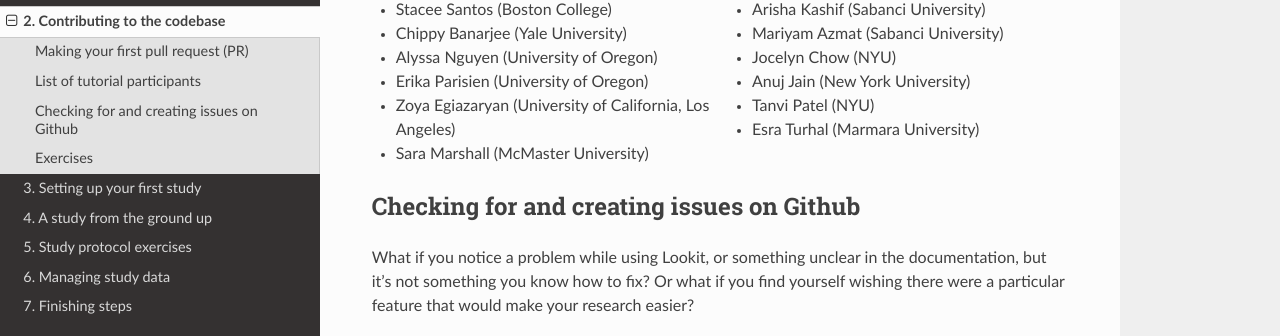
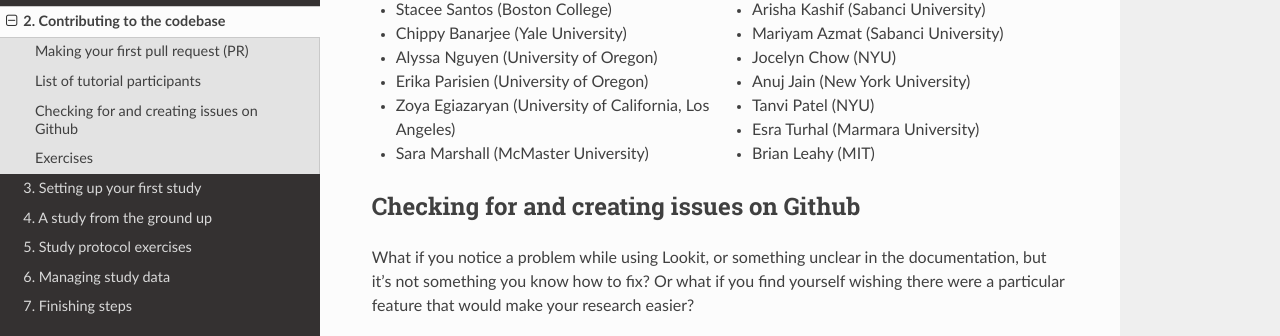
Before and after one commit to lookit/lookit-docs, a Sphinx documentation site: the page built from docs/source/tutorial-contributing.rst, in a window 1280 px wide and 900 px high, scrolled down 7809 px. Shown: the part 114-450 px from the top of the window. Built offline with Sphinx 7.4.7 and the Read the Docs theme 2.0.0, drawn with Linux system fonts in a browser that asks for light colours.

Commit message:
Update tutorial-contributing.rst
Add tutorial participant to list

```diff
--- a/docs/source/tutorial-contributing.rst
+++ b/docs/source/tutorial-contributing.rst
@@ -325,6 +325,7 @@ List of tutorial participants
 - Anuj Jain (New York University)
 - Tanvi Patel (NYU)
 - Esra Turhal (Marmara University)
+- Brian Leahy (MIT)
 
 Checking for and creating issues on Github
 -------------------------------------------
```
